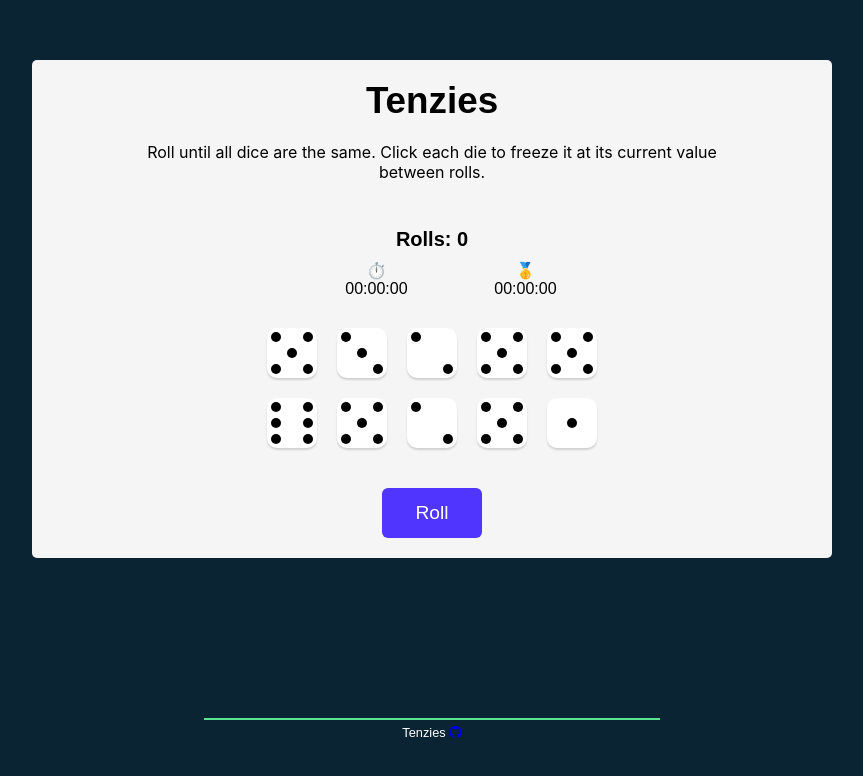
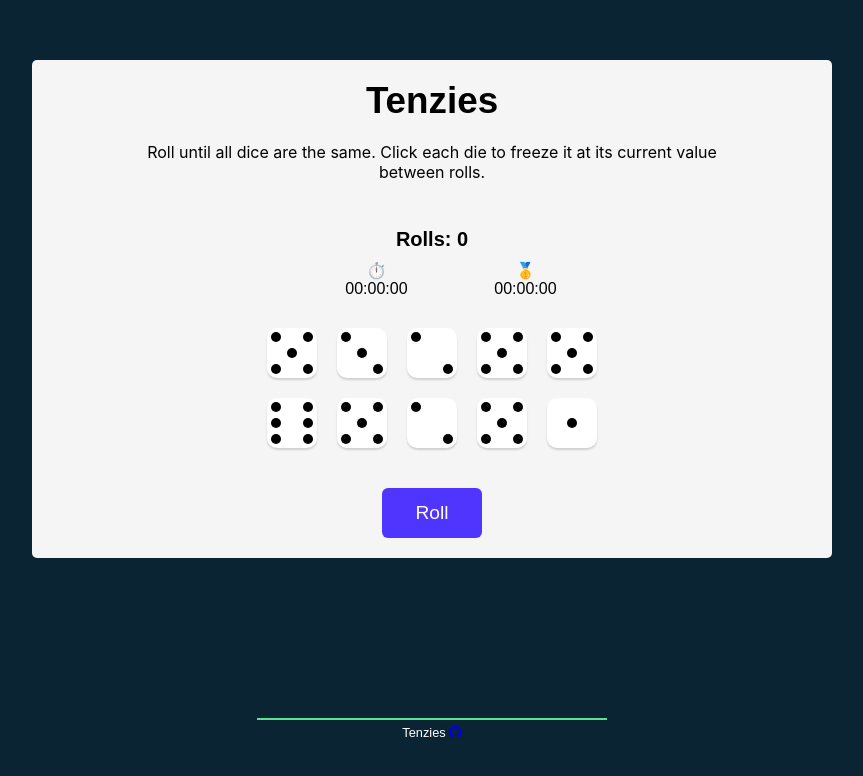
Before and after one commit to eva-lng/tenzies, a React (Vite) app: page / in a window 1280 px wide. Shown: the top 776 px of the page, without its empty margins (208-1071 px from the left). Built offline with nearby package versions, Linux system fonts and the light colour scheme.

Commit message:
Updated styling

```diff
--- a/src/styles.css
+++ b/src/styles.css
@@ -134,8 +134,8 @@ footer {
 footer .line {
   height: 2px;
   background-color: #59E391;
-  width: 80%;
-  max-width: 456px;
+  width: 50%;
+  max-width: 350px;
 }
 
 .footer-text {
```
